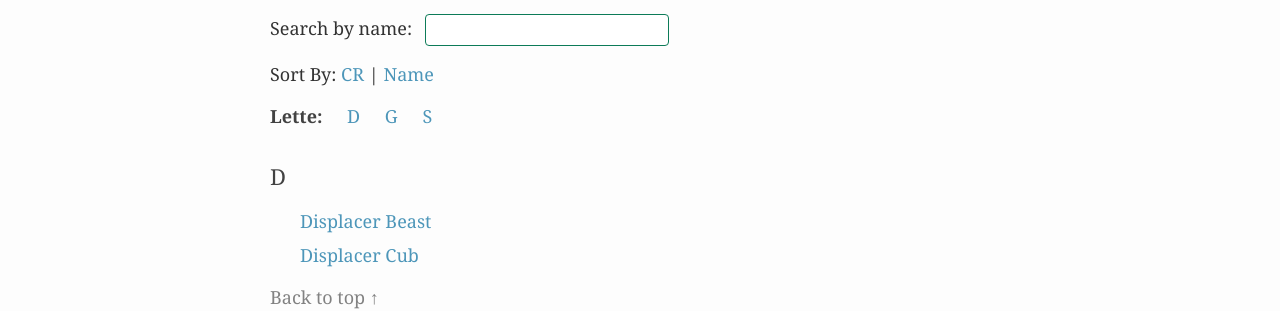
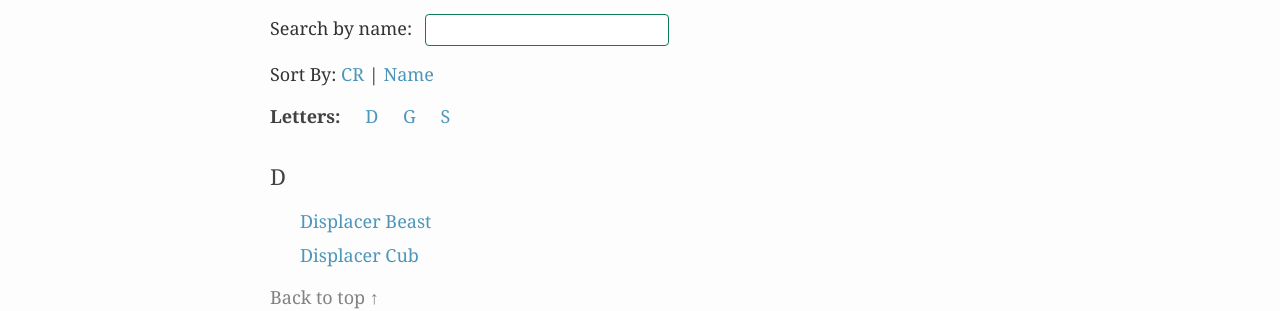
Before and after one commit to okaycasual/ck, a Jekyll site: the page built from index.html, in a window 1280 px wide. Shown: the part 130-441 px from the top of the page. Built offline with Jekyll 4.4.1, drawn with Linux system fonts in a browser that asks for light colours.

Commit message:
fix typo

```diff
--- a/index.html
+++ b/index.html
@@ -9,7 +9,7 @@ layout: default
   <p id="sortBy">Sort By: <a href="{{ site.baseurl }}/cr">CR</a> | <a href="{{ site.baseurl }}/">Name</a></p>
 
   <dl class="tag-list">
-    <dt class="spacing">Lette:</dt>
+    <dt class="spacing">Letters:</dt>
     {% for letter in letters %}
     <dd class="spacing">
       <a href="#{{ letter }}">{{ letter }}</a>
```
